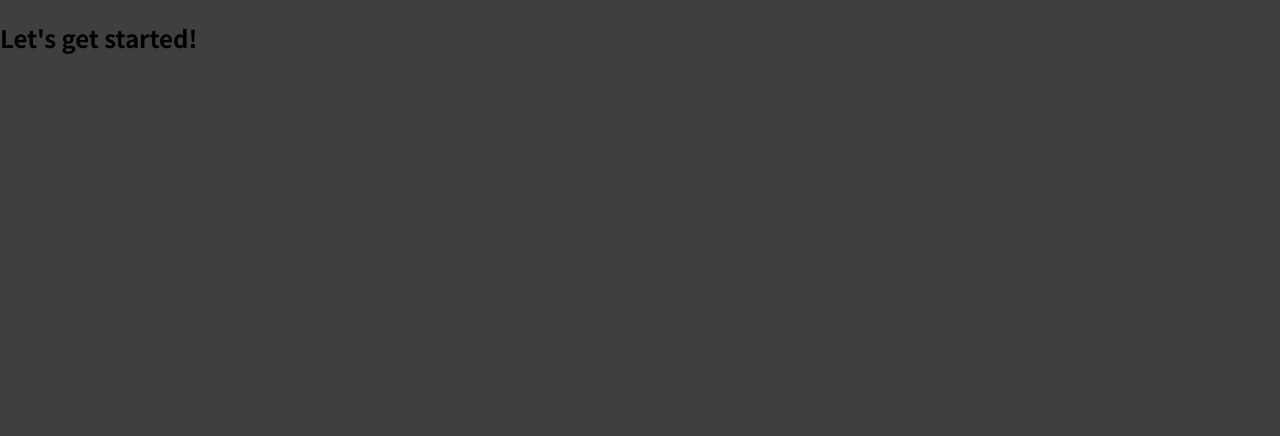
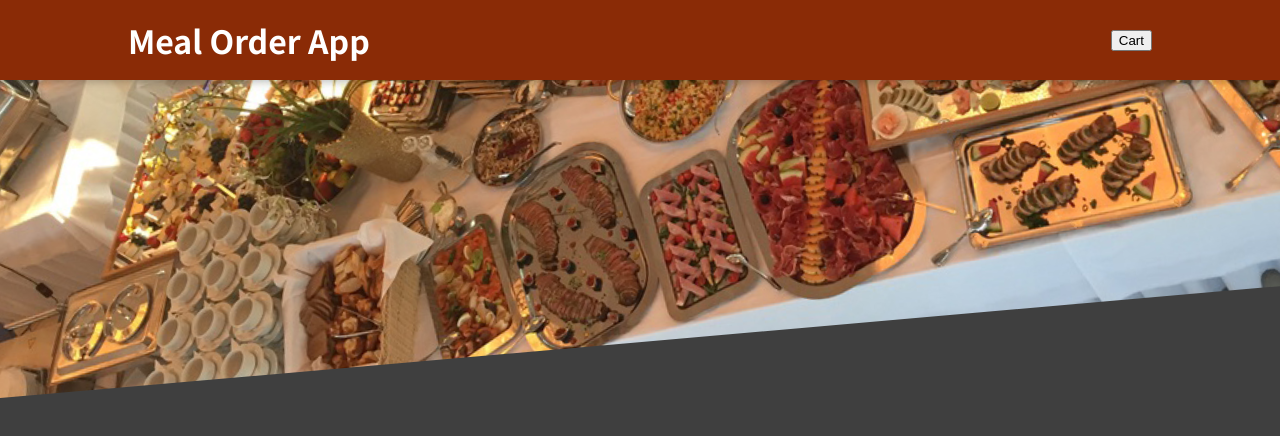
Before and after one commit to mrinmoy2000/React_Food_Ordering_WebApp, a React (Create React App) app: page / in a window 1280 px wide. Shown: the top 436 px of the page. Built offline with nearby package versions, Linux system fonts and the light colour scheme.

Commit message:
Initial Changes

```diff
--- a/src/App.js
+++ b/src/App.js
@@ -1,8 +1,10 @@
+import React, { Fragment } from 'react'
+import Header from "./components/Layout/Header";
 function App() {
   return (
-    <div>
-      <h2>Let's get started!</h2>
-    </div>
+    <Fragment>
+      <Header />
+    </Fragment>
   );
 }
 
--- /dev/null
+++ b/src/components/Layout/Header.js
@@ -0,0 +1,19 @@
+import { Fragment } from "react";
+import mealsImage from '../../assets/meals.jpg'
+import classes from './Header.module.css'
+
+const Header = props => {
+    return (
+        <Fragment>
+            <header className={classes.header}>
+                <h1>Meal Order App</h1>
+                <button>Cart</button>
+            </header>
+            <div className={classes['main-image']}>
+                <img src={mealsImage} alt="A table full of food" />
+            </div>
+        </Fragment>
+    );
+};
+
+export default Header;
--- /dev/null
+++ b/src/components/Layout/Header.module.css
@@ -0,0 +1,29 @@
+.header {
+  position: fixed;
+  top: 0;
+  left: 0;
+  width: 100%;
+  height: 5rem;
+  background-color: #8a2b06;
+  color: white;
+  display: flex;
+  justify-content: space-between;
+  align-items: center;
+  padding: 0 10%;
+  box-shadow: 0 2px 8px rgba(0, 0, 0, 0.25);
+  z-index: 10;
+}
+
+.main-image {
+  width: 100%;
+  height: 25rem;
+  z-index: 0;
+  overflow: hidden;
+}
+
+.main-image img {
+  width: 110%;
+  height: 100%;
+  object-fit: cover;
+  transform: rotateZ(-5deg) translateY(-4rem) translateX(-1rem);
+}
```
Also changed, not shown: src/assets/meals.jpg (added), 1 other file (tests, documents, lock files or other folders).
